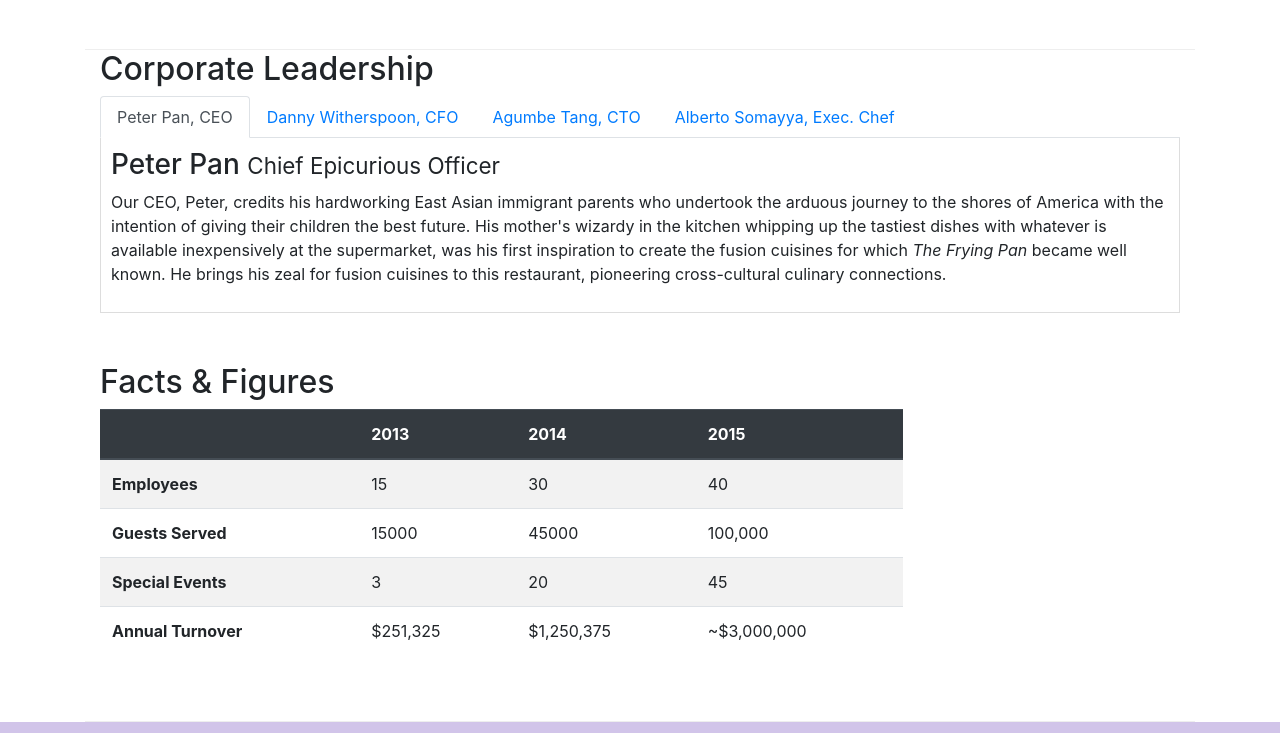
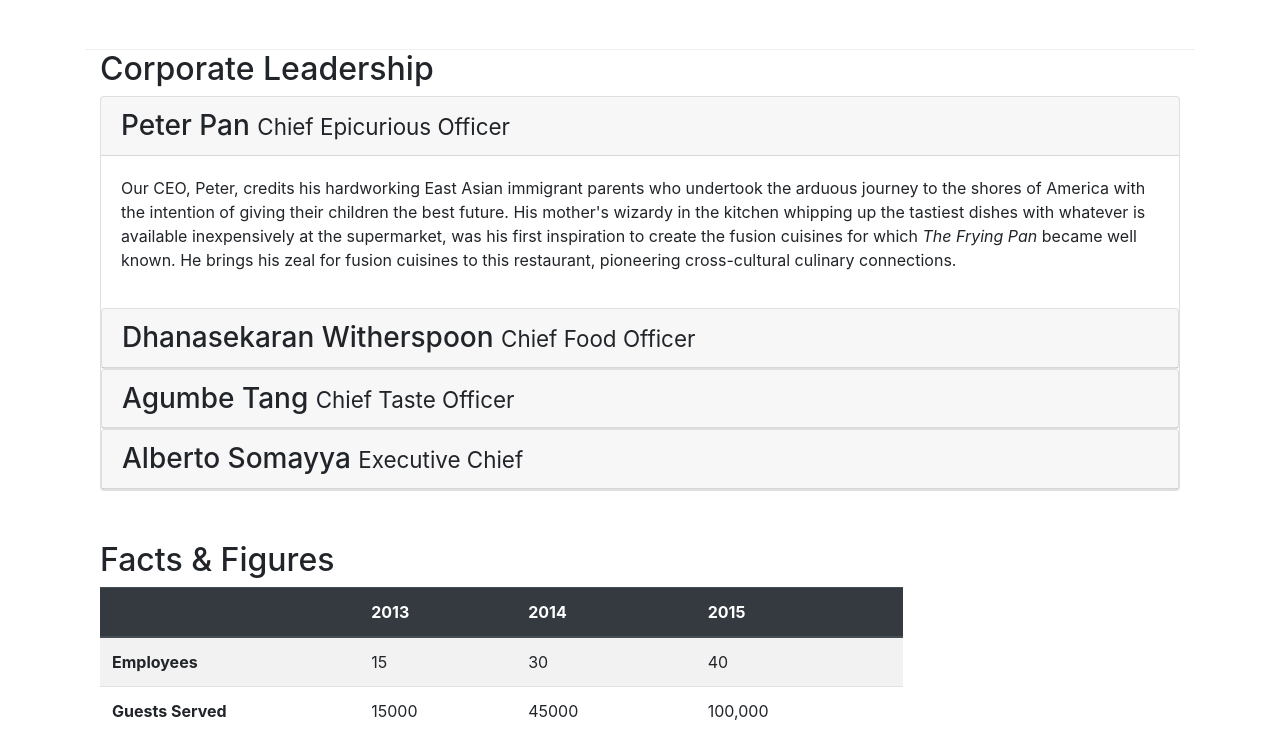
Before and after one commit to DanielK0707/coursera_bootstrap, a website: page conFusion/aboutus.html in a window 1280 px wide. Shown: the part 970-1703 px from the top of the page. Drawn offline with nearby package versions, Linux system fonts and the light colour scheme.

Commit message:
Accordion

```diff
--- a/conFusion/aboutus.html
+++ b/conFusion/aboutus.html
@@ -106,49 +106,71 @@
             <div class="col-12">
                 <h2>Corporate Leadership</h2>
 
-                <ul class="nav nav-tabs">
-                    <li class="nav-item">
-                        <a class="nav-link active" href="#peter"
-                            role="tab" data-toggle="tab">Peter Pan, CEO</a>
-                    </li>
-                    <li class="nav-item">
-                        <a class="nav-link" href="#danny"
-                            role="tab" data-toggle="tab">Danny Witherspoon, CFO</a>
-                    </li>
-                    <li class="nav-item">
-                        <a class="nav-link" href="#agumbe"
-                            role="tab" data-toggle="tab">Agumbe Tang, CTO</a>
-                    </li>
-                    <li class="nav-item">
-                        <a class="nav-link" href="#alberto"
-                            role="tab" data-toggle="tab">Alberto Somayya, Exec. Chef</a>
-                    </li>
-                </ul>
+                <div id="accordion">
+                    <div class="card">
+                        <div class="card-header" role="tab" id="peterhead">
+                            <h3 class="mb-0">
+                                <a data-toggle="collapse" data-target="#peter">
+                                    Peter Pan <small>Chief Epicurious Officer</small>
+                                </a>
+                            </h3>
+                        </div>
+                            <div role="tabpanel" class="collapse show" id="peter" data-parent="#accordion">
+                                <div class="card-body">
+                                    <p class="d-none d-sm-block">Our CEO, Peter, credits his hardworking East Asian immigrant parents who undertook the arduous journey to the shores of America with the intention of giving their children the best future. His mother's wizardy in the kitchen whipping up the tastiest dishes with whatever is available inexpensively at the supermarket, was his first inspiration to create the fusion cuisines for which <em>The Frying Pan</em> became well known. He brings his zeal for fusion cuisines to this restaurant, pioneering cross-cultural culinary connections.</p>
+                                </div>
+                            </div>
 
-                <div class="tab-content">
-                    <div role="tabpanel" class="tab-pane fade show active" id="peter">
-                        <h3>Peter Pan <small>Chief Epicurious Officer</small></h3>
-                        <p class="d-none d-sm-block">Our CEO, Peter, credits his hardworking East Asian immigrant parents who undertook the arduous journey to the shores of America with the intention of giving their children the best future. His mother's wizardy in the kitchen whipping up the tastiest dishes with whatever is available inexpensively at the supermarket, was his first inspiration to create the fusion cuisines for which <em>The Frying Pan</em> became well known. He brings his zeal for fusion cuisines to this restaurant, pioneering cross-cultural culinary connections.</p>
+                            <div class="card">
+                                <div class="card-header" role="tab" id="dannyhead">
+                                    <h3 class="mb-0">
+                                        <a data-toggle="collapse" data-target="#danny">
+                                            Dhanasekaran Witherspoon <small>Chief Food Officer</small>
+                                        </a>
+                                    </h3>
+                                </div>
+                                    <div class="collapse" id="danny" data-parent="#accordion">
+                                        <div class="card-body">
+                                            <p class="d-none d-sm-block">Our CFO, Danny, as he is affectionately referred to by his colleagues, comes from a long established family tradition in farming and produce. His experiences growing up on a farm in the Australian outback gave him great appreciation for varieties of food sources. As he puts it in his own words, <em>Everything that runs, wins, and everything that stays, pays!</em></p>
+                                        </div>
+                                    </div>
+
+                            </div>
+
+                            <div class="card">
+                                <div class="card-header" role="tab" id="agumbehead">
+                                    <h3 class="mb-0">
+                                        <a data-toggle="collapse" data-target="#agumbe">
+                                            Agumbe Tang <small>Chief Taste Officer</small>
+                                        </a>
+                                    </h3>
+                                </div>
+                                    <div class="collapse" id="agumbe" data-parent="#accordion">
+                                        <div class="card-body">
+                                            <p class="d-none d-sm-block">Blessed with the most discerning gustatory sense, Agumbe, our CTO, personally ensures that every dish that we serve meets his exacting tastes. Our chefs dread the tongue lashing that ensues if their dish does not meet his exacting standards. He lives by his motto, <em>You click only if you survive my lick.</em></p>
+                                        </div>
+                                    </div>
+
+                            </div>
+                            <div class="card">
+                                <div class="card-header" role="tab" id="albertohead">
+                                    <h3 class="mb-0">
+                                        <a data-toggle="collapse" data-target="#alberto">
+                                            Alberto Somayya <small>Executive Chief</small>
+                                        </a>
+                                    </h3>
+                                </div>
+                                    <div class="collapse" id="alberto" data-parent="#accordion">
+                                        <div class="card-body">
+                                            <p class="d-none d-sm-block">Award winning three-star Michelin chef with wide International experience having worked closely with whos-who in the culinary world, he specializes in creating mouthwatering Indo-Italian fusion experiences. He says, <em>Put together the cuisines from the two craziest cultures, and you get a winning hit! Amma Mia!</em></p>
+                                        </div>
+                                    </div>
+                            </div>
                     </div>
-
-                    <div role="tabpanel" class="tab-pane fade" id="danny">
-                        <h3>Dhanasekaran Witherspoon <small>Chief Food Officer</small></h3>
-                        <p class="d-none d-sm-block">Our CFO, Danny, as he is affectionately referred to by his colleagues, comes from a long established family tradition in farming and produce. His experiences growing up on a farm in the Australian outback gave him great appreciation for varieties of food sources. As he puts it in his own words, <em>Everything that runs, wins, and everything that stays, pays!</em></p>
-                    </div>
-
-                    <div role="tabpanel" class="tab-pane fade" id="agumbe">
-                        <h3>Agumbe Tang <small>Chief Taste Officer</small></h3>
-                        <p class="d-none d-sm-block">Blessed with the most discerning gustatory sense, Agumbe, our CTO, personally ensures that every dish that we serve meets his exacting tastes. Our chefs dread the tongue lashing that ensues if their dish does not meet his exacting standards. He lives by his motto, <em>You click only if you survive my lick.</em></p>
-                    </div>
-
-                    <div role="tabpanel" class="tab-pane fade" id="alberto">
-                        <h3>Alberto Somayya <small>Executive Chef</small></h3>
-                        <p class="d-none d-sm-block">Award winning three-star Michelin chef with wide International experience having worked closely with whos-who in the culinary world, he specializes in creating mouthwatering Indo-Italian fusion experiences. He says, <em>Put together the cuisines from the two craziest cultures, and you get a winning hit! Amma Mia!</em></p>
-                    </div>
-
                 </div>
             </div>
        </div>
+
        <div class="row row-content">
            <div class="col-12 col-sm-9">
                <h2>Facts &amp; Figures</h2>
```
